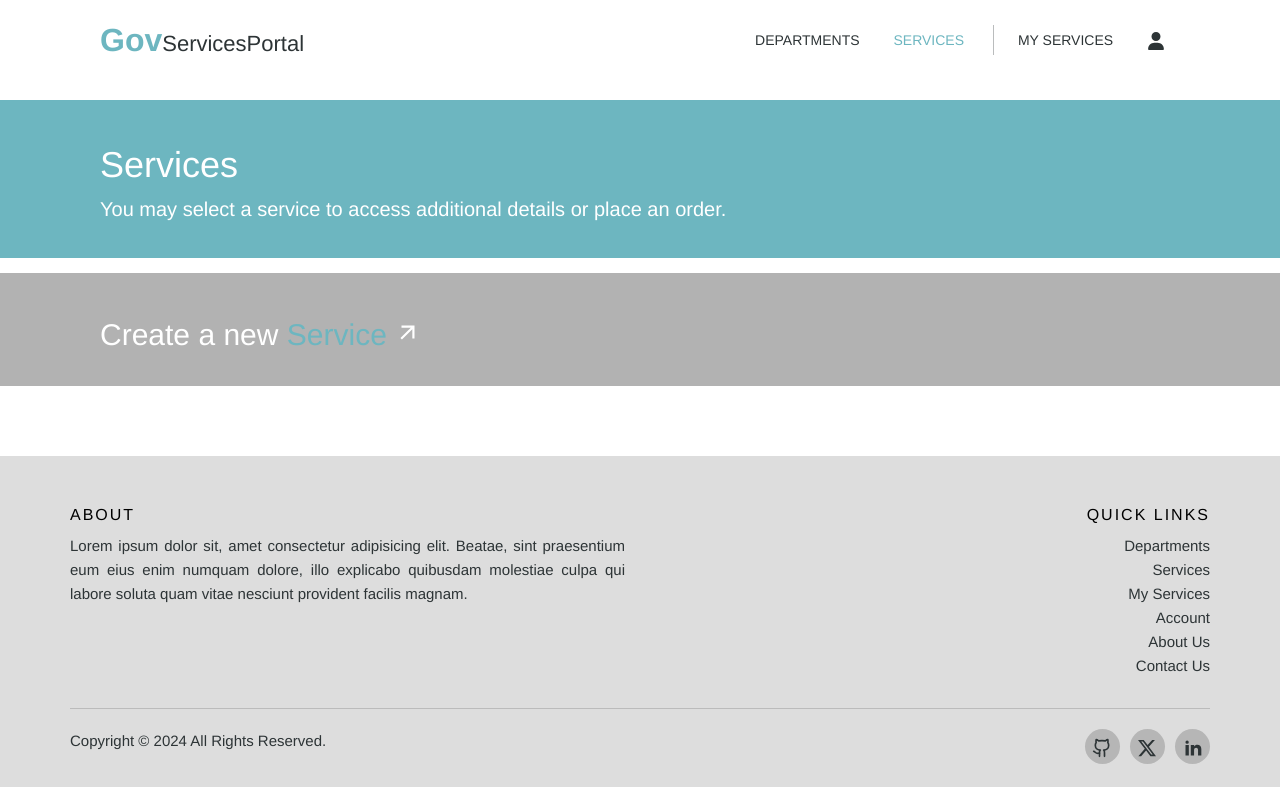
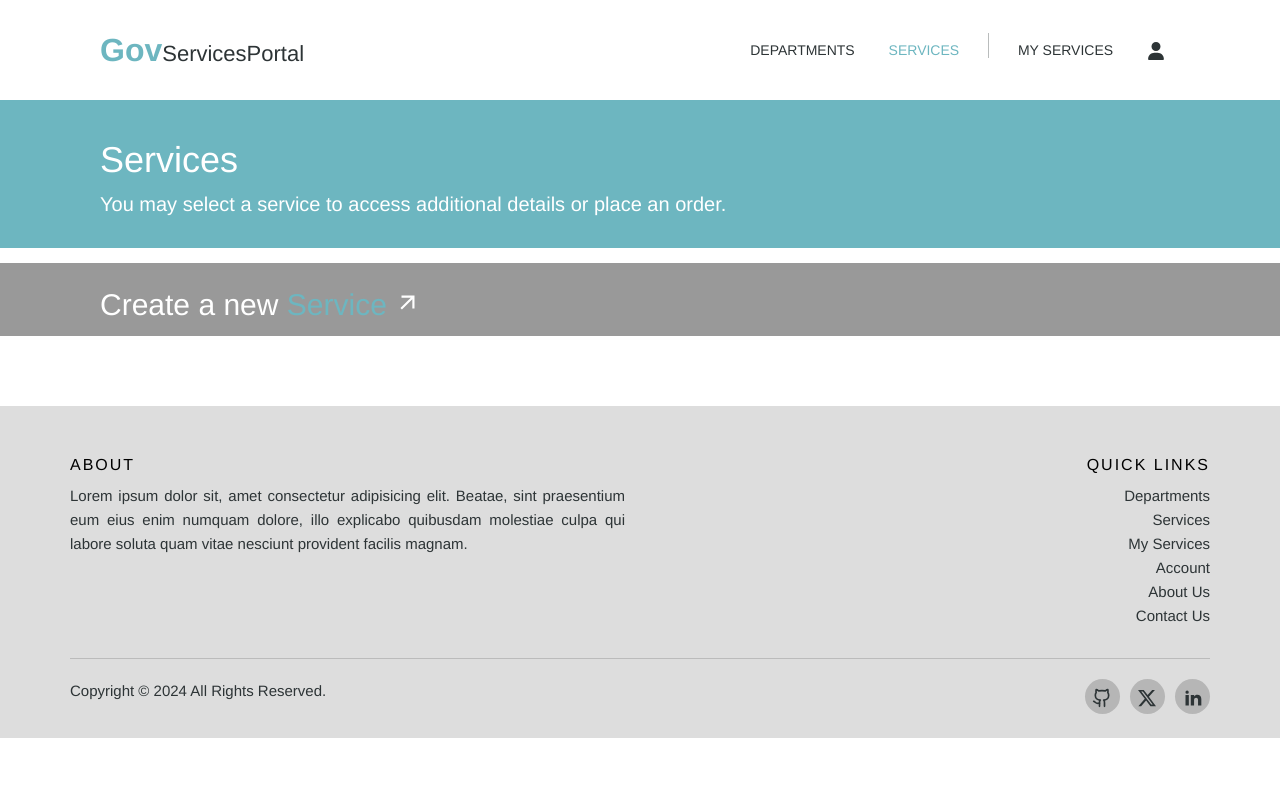
Before and after one commit to uosyph/GovServicesPortal, a Flask app: page /services in a window 1280 px wide. Shown: the top 787 px of the page. Run offline with Flask 3, Linux system fonts and the light colour scheme; the visitor is signed in with stand-in values (Sample User, id 1); some libraries are stand-ins or nearby versions.

Commit message:
[refactor] Minor ui changes

```diff
--- a/static/styles/cards.css
+++ b/static/styles/cards.css
@@ -1,7 +1,7 @@
 .list_details {
 	color: #fff;
 	background: #6db6c0;
-	padding-block: 25px;
+	padding-block: 20px;
 	padding-left: 100px;
 }
 
@@ -17,8 +17,8 @@
 .admin {
 	margin-top: 15px;
 	color: #fff;
-	background: rgba(0, 0, 0, 0.3);
-	padding: 25px;
+	background: rgba(0, 0, 0, 0.4);
+	padding-block: 5px;
 	padding-left: 100px;
 }
 
--- a/static/styles/common.css
+++ b/static/styles/common.css
@@ -21,7 +21,7 @@ body {
 nav {
 	width: 100%;
 	height: 100px;
-	line-height: 80px;
+	line-height: 100px;
 	padding: 0 100px;
 }
 
@@ -92,11 +92,11 @@ nav li .register_btn:hover {
 	margin-left: 20px;
 }
 
-.separator {
-	border-left: 1px solid #2d343654;
-	height: 30px;
-	position: absolute;
-	margin-top: 25px;
+.vr {
+	height: 25px;
+	width: 1px;
+	background: #2d343654;
+	vertical-align: text-bottom;
 }
 
 #active {
--- a/templates/base.html
+++ b/templates/base.html
@@ -12,7 +12,6 @@
     {% block head %}{% endblock %}
 </head>
 <body>
-    <!-- TODO: check w/ & w/o bootstrap and correct the difference -->
     <nav>
         <div class="logo">
             <a href="{{ url_for('index') }}">
@@ -26,7 +25,7 @@
             <li class="acc_separator_right">
                 <a href="{{ url_for('services') }}" {% if request.path == '/services' %} id="active" {% endif %}>Services</a>
             </li>
-            <li class="separator"></li>
+            <li class="vr"></li>
             {% if session["loggedin"] == True: %}
                 <li class="acc_separator_left">
                     <a href="#">My Services</a>
```
